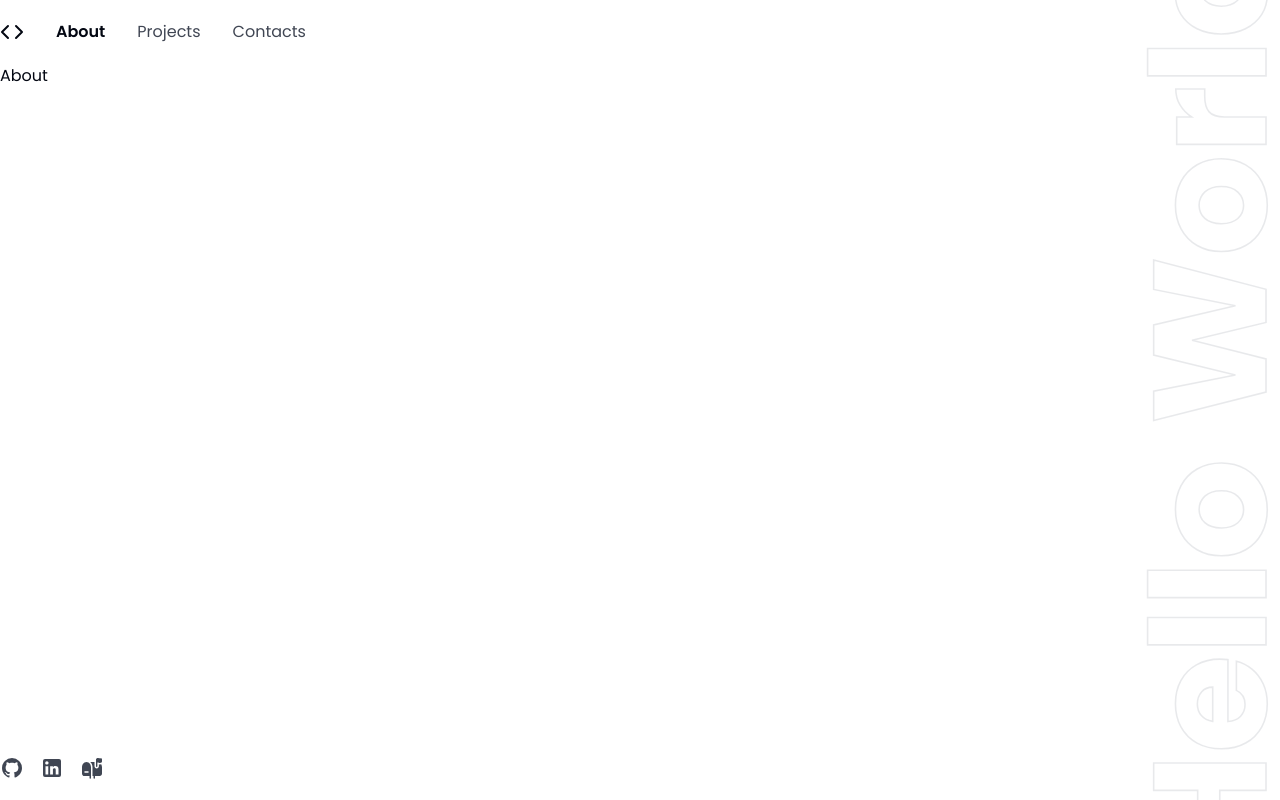
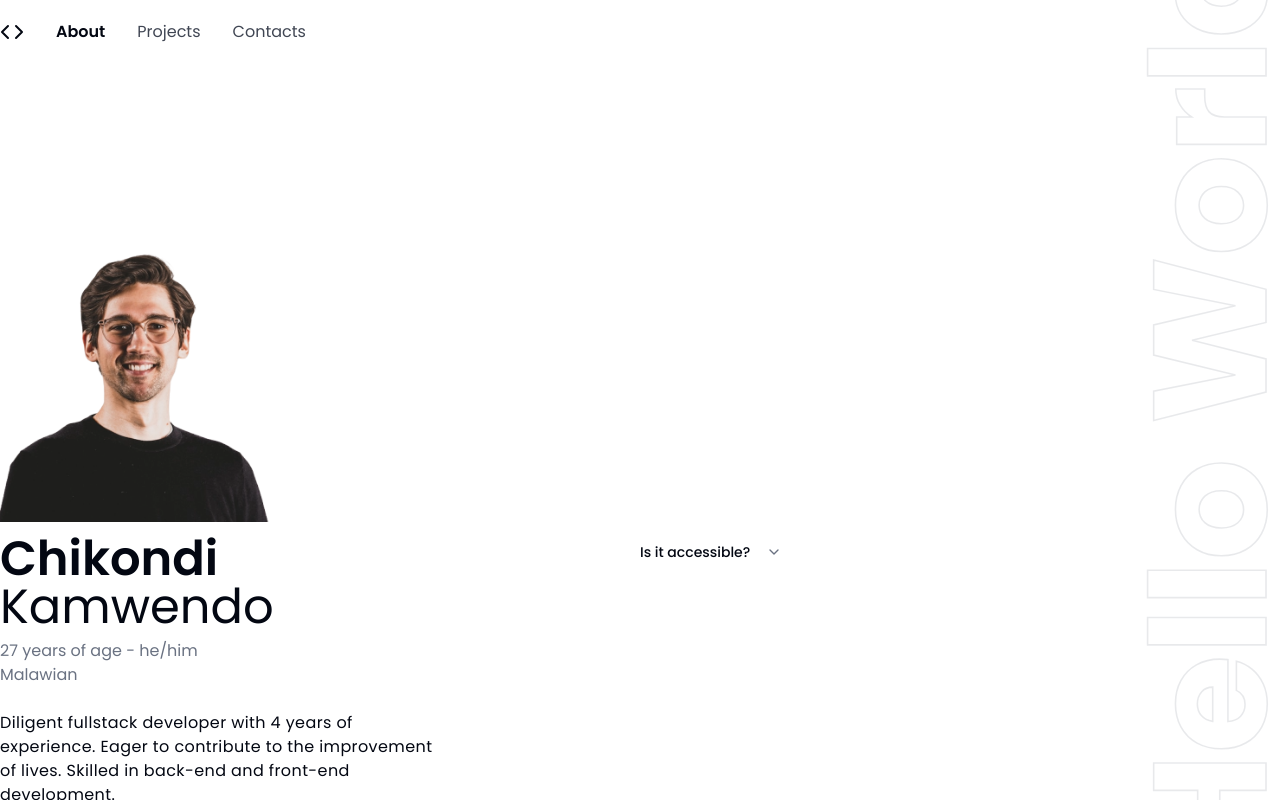
Before and after one commit to chikondikamwendo/chikondikamwendo.github.io, a React (Vite) app: page /about in a window 1280 px wide. Built offline with nearby package versions, Linux system fonts and the light colour scheme.

Commit message:
WIP: About page

```diff
--- a/package.json
+++ b/package.json
@@ -10,11 +10,13 @@
     "preview": "vite preview"
   },
   "dependencies": {
+    "@radix-ui/react-accordion": "^1.2.3",
     "@radix-ui/react-slot": "^1.1.2",
     "@tailwindcss/vite": "^4.0.15",
     "class-variance-authority": "^0.7.1",
     "clsx": "^2.1.1",
     "lucide-react": "^0.483.0",
+    "moment": "^2.30.1",
     "react": "^19.0.0",
     "react-dom": "^19.0.0",
     "react-router": "^7.4.0",
--- /dev/null
+++ b/src/components/ui/accordion.tsx
@@ -0,0 +1,64 @@
+import * as React from "react"
+import * as AccordionPrimitive from "@radix-ui/react-accordion"
+import { ChevronDownIcon } from "lucide-react"
+
+import { cn } from "@/lib/utils"
+
+function Accordion({
+  ...props
+}: React.ComponentProps<typeof AccordionPrimitive.Root>) {
+  return <AccordionPrimitive.Root data-slot="accordion" {...props} />
+}
+
+function AccordionItem({
+  className,
+  ...props
+}: React.ComponentProps<typeof AccordionPrimitive.Item>) {
+  return (
+    <AccordionPrimitive.Item
+      data-slot="accordion-item"
+      className={cn("border-b last:border-b-0", className)}
+      {...props}
+    />
+  )
+}
+
+function AccordionTrigger({
+  className,
+  children,
+  ...props
+}: React.ComponentProps<typeof AccordionPrimitive.Trigger>) {
+  return (
+    <AccordionPrimitive.Header className="flex">
+      <AccordionPrimitive.Trigger
+        data-slot="accordion-trigger"
+        className={cn(
+          "focus-visible:border-ring focus-visible:ring-ring/50 flex flex-1 items-start justify-between gap-4 rounded-md py-4 text-left text-sm font-medium transition-all outline-none hover:underline focus-visible:ring-[3px] disabled:pointer-events-none disabled:opacity-50 [&[data-state=open]>svg]:rotate-180",
+          className
+        )}
+        {...props}
+      >
+        {children}
+        <ChevronDownIcon className="text-muted-foreground pointer-events-none size-4 shrink-0 translate-y-0.5 transition-transform duration-200" />
+      </AccordionPrimitive.Trigger>
+    </AccordionPrimitive.Header>
+  )
+}
+
+function AccordionContent({
+  className,
+  children,
+  ...props
+}: React.ComponentProps<typeof AccordionPrimitive.Content>) {
+  return (
+    <AccordionPrimitive.Content
+      data-slot="accordion-content"
+      className="data-[state=closed]:animate-accordion-up data-[state=open]:animate-accordion-down overflow-hidden text-sm"
+      {...props}
+    >
+      <div className={cn("pt-0 pb-4", className)}>{children}</div>
+    </AccordionPrimitive.Content>
+  )
+}
+
+export { Accordion, AccordionItem, AccordionTrigger, AccordionContent }
--- a/src/pages/about.tsx
+++ b/src/pages/about.tsx
@@ -1,7 +1,66 @@
+import headshot from '@/assets/images/headshot.png';
+import {
+    Accordion,
+    AccordionContent,
+    AccordionItem,
+    AccordionTrigger,
+} from '@/components/ui/accordion';
+import moment from 'moment';
+
+const dateOfBirth = '1997-12-03';
+
 export default function About() {
+    const age = moment(Date.now()).diff(dateOfBirth, 'years');
+
     return (
-        <div>
-            <h1>About</h1>
-        </div>
+        <section className="w-full h-full flex justify-between items-end">
+            <div className="flex-1 h-full flex flex-col justify-center items-start">
+                <div className="h-[30%] w-full">
+                    <img
+                        src={headshot}
+                        alt="Chikondi Kamwendo"
+                        className="h-full w-full object-contain object-right -scale-x-100"
+                    />
+                </div>
+
+                <div className="w-full">
+                    <h2 className="text-5xl mt-3">
+                        <span className="font-semibold">Chikondi</span>
+                        <br />
+                        Kamwendo
+                    </h2>
+
+                    <p className="mt-2 text-muted-foreground">
+                        {age} years of age - he/him
+                    </p>
+
+                    <p className="text-muted-foreground">Malawian</p>
+
+                    <div className="mt-6">
+                        <p className="tracking-wide max-w-md">
+                            Diligent fullstack developer with 4 years of
+                            experience. Eager to contribute to the improvement
+                            of lives. Skilled in back-end and front-end
+                            development.
+                        </p>
+                    </div>
+                </div>
+            </div>
+
+            <div className="flex-1 h-full flex flex-col justify-end items-start">
+                <div className="min-h-1/2">
+                    <Accordion type="single" collapsible>
+                        <AccordionItem value="item-1">
+                            <AccordionTrigger>
+                                Is it accessible?
+                            </AccordionTrigger>
+                            <AccordionContent>
+                                Yes. It adheres to the WAI-ARIA design pattern.
+                            </AccordionContent>
+                        </AccordionItem>
+                    </Accordion>
+                </div>
+            </div>
+        </section>
     );
 }
```
Also changed, not shown: 1 other file (tests, documents, lock files or other folders).
